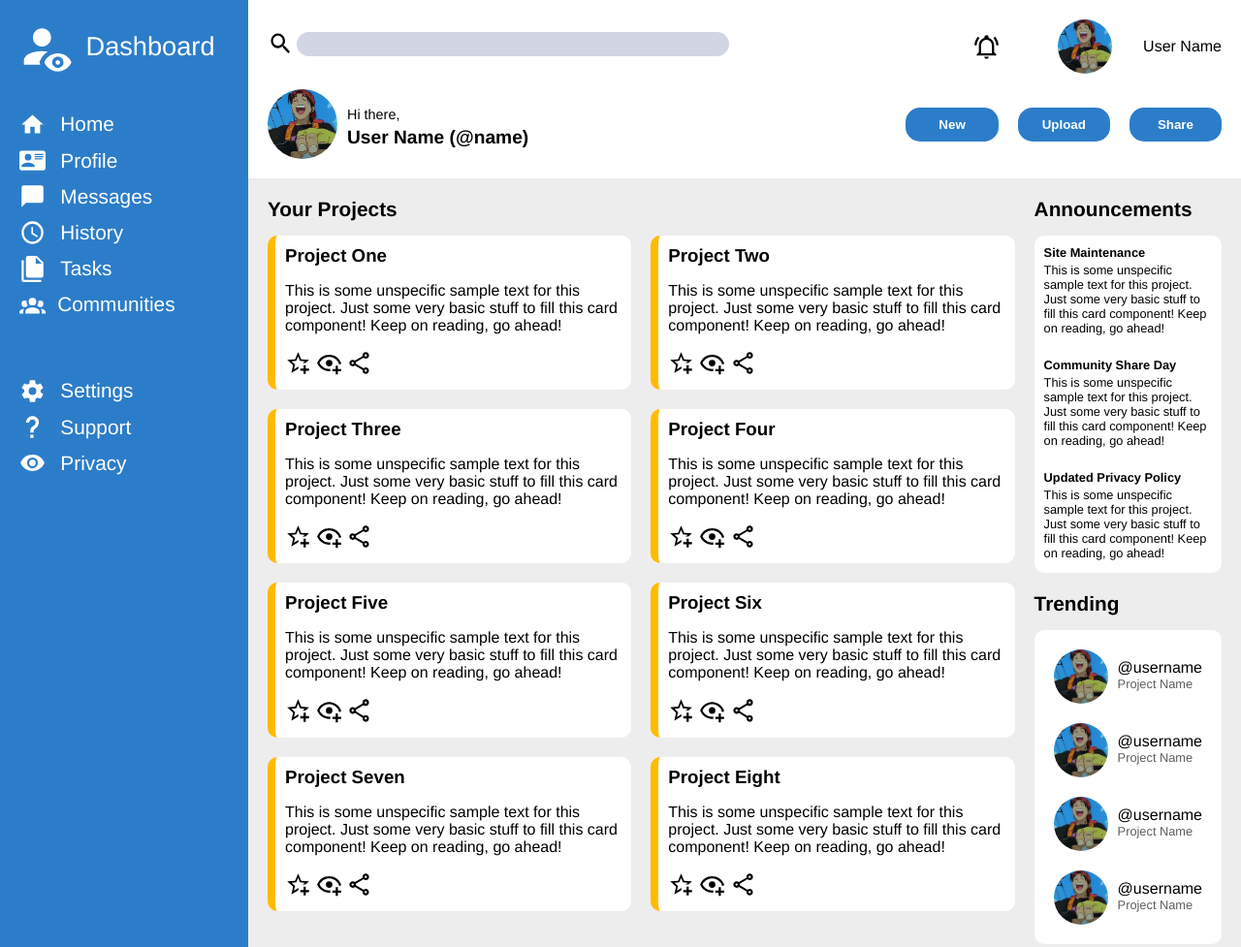
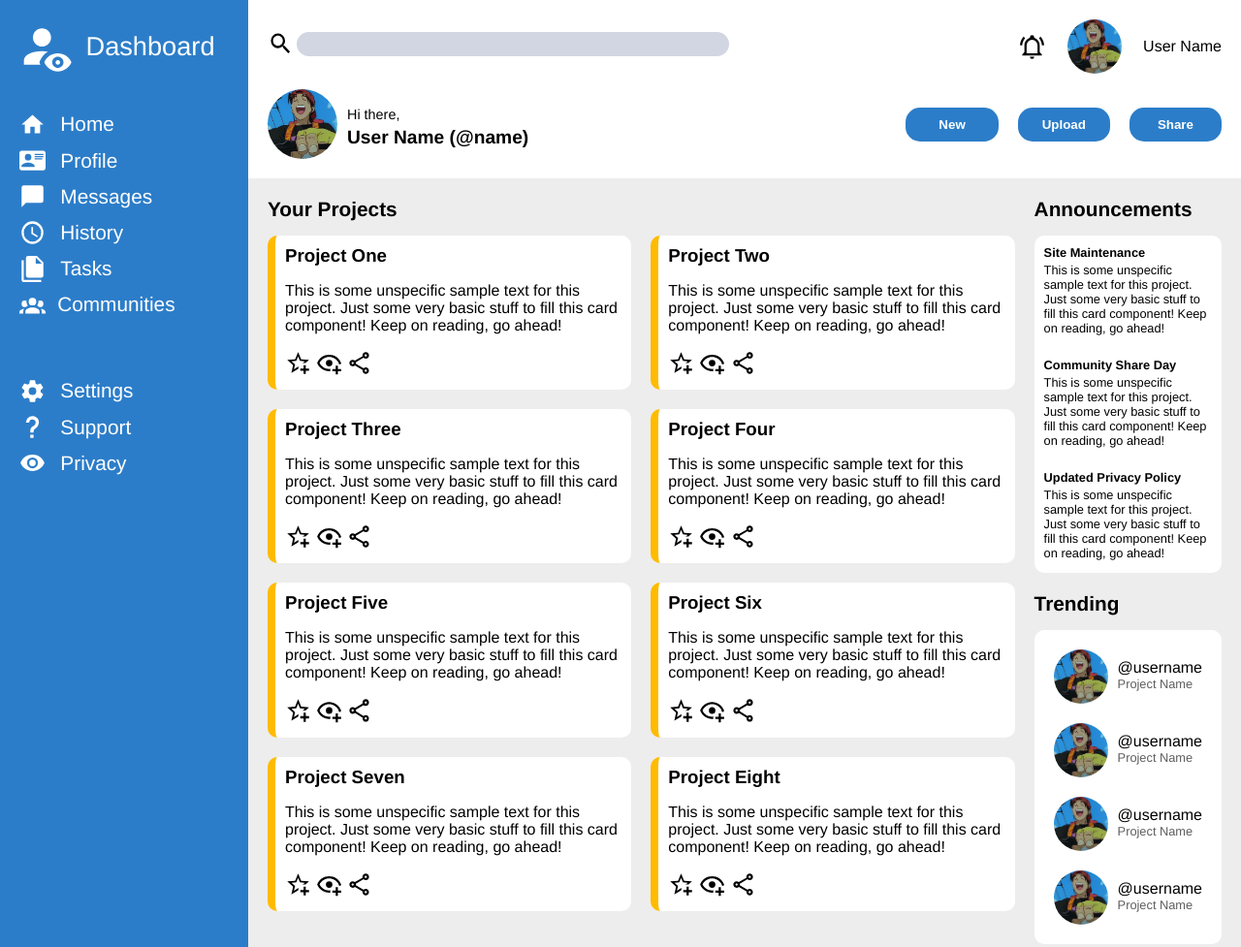
Before and after one commit to Dkaffe/admin-dashboard, a plain HTML site: page index.html in a window 1280 px wide. Shown: the top 977 px of the page at 97% size. Drawn offline with Linux system fonts and the light colour scheme.

Commit message:
Fix minor CSS behavior

```diff
--- a/style.css
+++ b/style.css
@@ -91,8 +91,8 @@ header section {
   width: fit-content;
   height: fit-content;
   display: grid;
-  gap: 20px;
-  grid-template-columns: 1fr 1fr 1fr;
+  gap: 10px;
+  grid-template-columns: 0.2fr 1fr 1fr;
   justify-items: center;
   align-items: center;
 }
```
